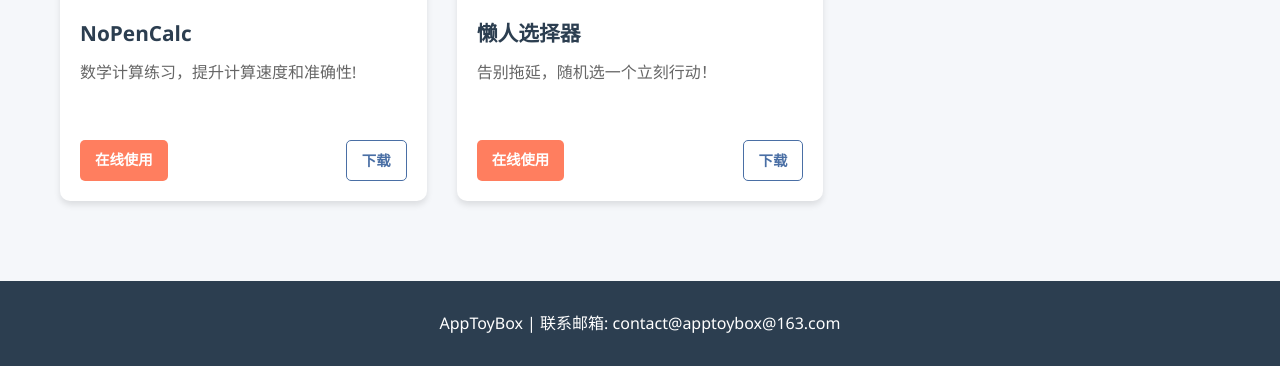
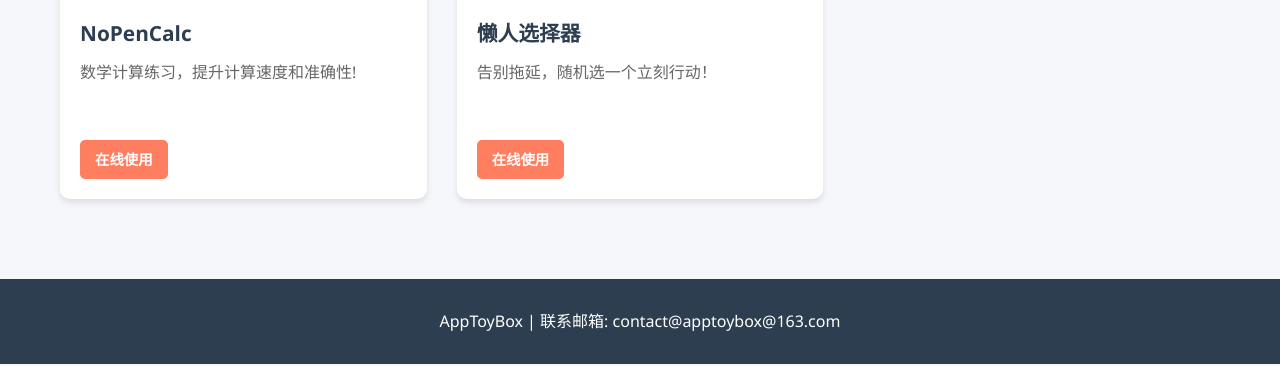
Before and after one commit to Hoaooo/my-app-portfolio, a plain HTML site: page index.html in a window 1280 px wide. Shown: the part 795-1161 px from the top of the page. Drawn offline with Linux system fonts and the light colour scheme.

Commit message:
Update index.html

```diff
--- a/index.html
+++ b/index.html
@@ -46,7 +46,7 @@
                         <p class="app-description">数学计算练习，提升计算速度和准确性!</p>
                         <div class="app-actions">
                             <a href="tools/NoPenCalc.html" class="btn">在线使用</a>
-                            <a href="assets/downloads/NoPenCalc.zip" class="btn btn-outline">下载</a>
+                            <!--<a href="assets/downloads/NoPenCalc.zip" class="btn btn-outline">下载</a>-->
                         </div>
                     </div>
                 </div>
@@ -61,7 +61,7 @@
                         <p class="app-description">告别拖延，随机选一个立刻行动！</p>
                         <div class="app-actions">
                             <a href="tools/EasyPicker.html" class="btn">在线使用</a>
-                            <a href="assets/downloads/EasyPicker.zip" class="btn btn-outline">下载</a>
+                            <!--<a href="assets/downloads/EasyPicker.zip" class="btn btn-outline">下载</a>-->
                         </div>
                     </div>
                 </div>
```
